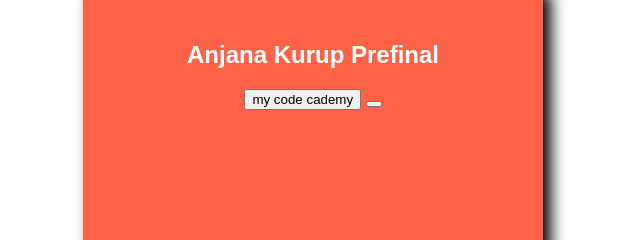
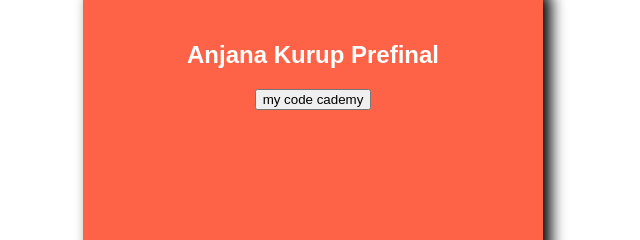
Before and after one commit to anjanakurup/anjanakurup.github.io, a plain HTML site: page prefinal/index.html in a window 1280 px wide. Shown: the part 179-419 px from the top of the page, 327-967 px from the left. Drawn offline with Linux system fonts and the light colour scheme.

Commit message:
prefinal 13

```diff
--- a/prefinal/index.html
+++ b/prefinal/index.html
@@ -9,8 +9,8 @@
     <body>
          <div id="app">
             <h2>Anjana Kurup Prefinal</h2>
-            <button type="button">my code cademy</button>
-            <button id="btn"</button>
+            <button id="btn">my code cademy</button>
+
          </div>
          <script src="script.js"></script>
     </body>
```
